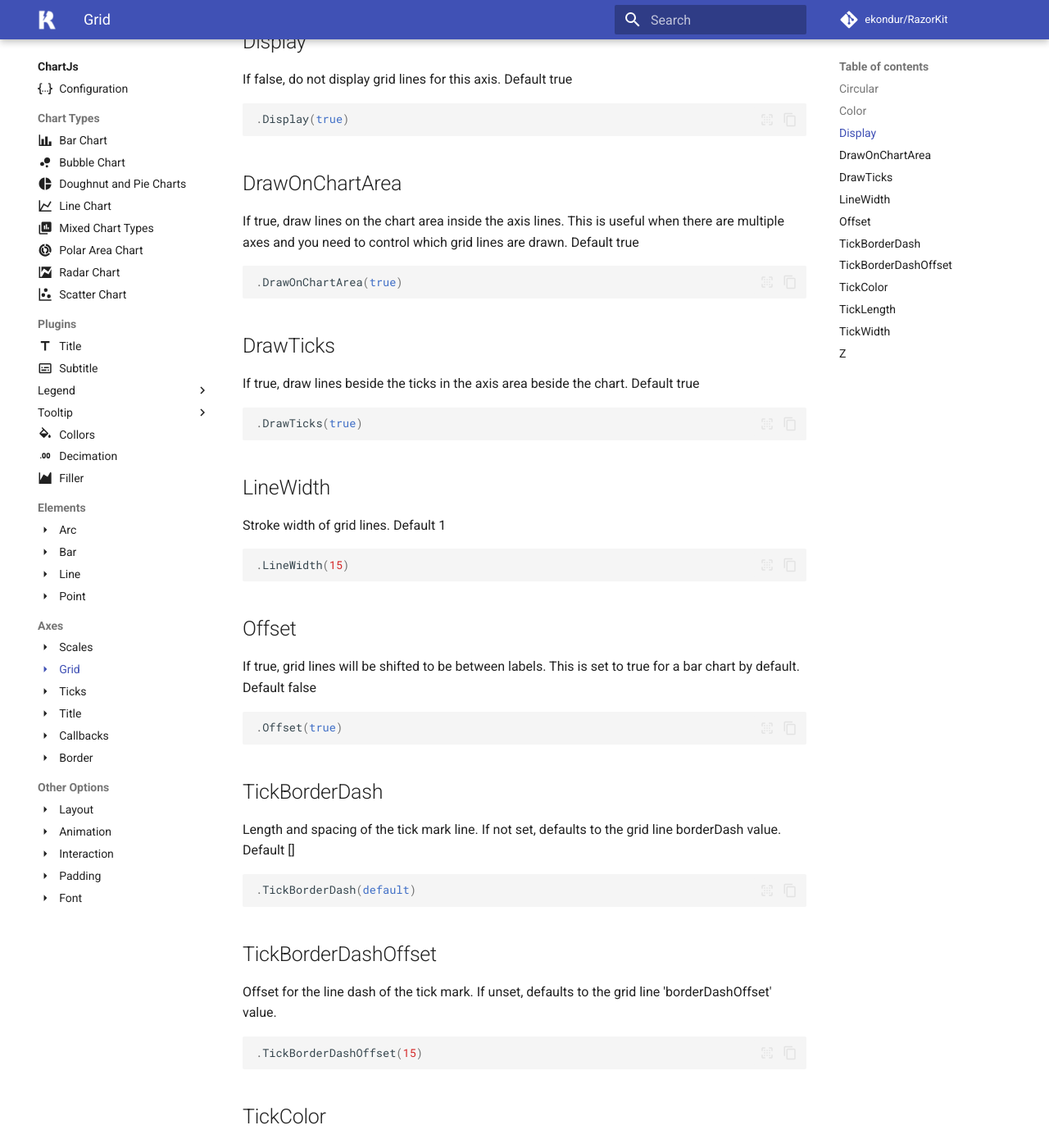
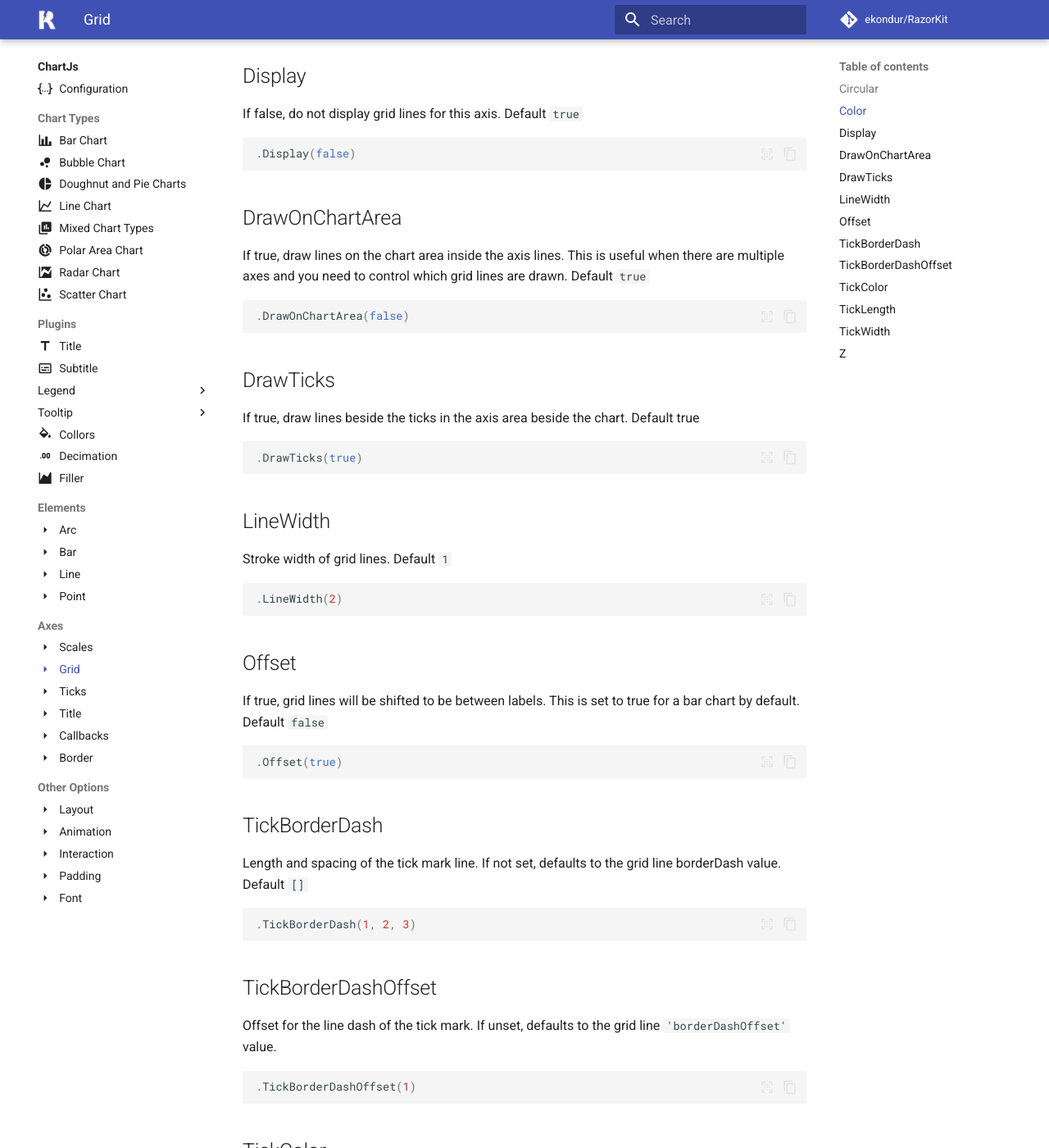
Before and after one commit to ekondur/RazorKit, an MkDocs documentation site: the page built from docs/chartjs/axes/grid.md, in a window 1280 px wide and 1400 px high, scrolled down 904 px. Shown: the whole window at 82% size. Built offline with MkDocs 1.6.1 and Material for MkDocs 9.7.7, drawn with Linux system fonts in a browser that asks for light colours; comment, search, counter and statistics services are not loaded; some of the changed text lies outside the part shown.

Commit message:
v1.0.5 released

````diff
--- a/docs/chartjs/axes/grid.md
+++ b/docs/chartjs/axes/grid.md
@@ -15,32 +15,34 @@ icon: material/menu-right
             .Color("red")
             .LineWidth(1))))
 ```
+Grid Line Options:
+[:octicons-link-external-16:](https://www.chartjs.org/docs/latest/axes/styling.html#grid-line-configuration)
 
 ## Circular
-If true, gridlines are circular (on radar and polar area charts only). Default false
+If true, gridlines are circular (on radar and polar area charts only). Default ```false```
 ```csharp
 .Circular(true)
 ```
 
 ## Color
 The color of the grid lines. If specified as an array, the first color applies to the first grid line,
-            the second to the second grid line, and so on.
+the second to the second grid line, and so on.
+[:octicons-link-external-16:](https://www.chartjs.org/docs/latest/general/colors.html)
 ```csharp
-.Color("example")
+.Color("#666")
 ```
 
 ## Display
-If false, do not display grid lines for this axis. Default true
+If false, do not display grid lines for this axis. Default ```true```
 ```csharp
-.Display(true)
+.Display(false)
 ```
 
 ## DrawOnChartArea
 If true, draw lines on the chart area inside the axis lines.
-            This is useful when there are multiple axes and you need to control which grid lines are drawn.
-            Default true
+This is useful when there are multiple axes and you need to control which grid lines are drawn. Default ```true```
 ```csharp
-.DrawOnChartArea(true)
+.DrawOnChartArea(false)
 ```
 
 ## DrawTicks
@@ -50,52 +52,50 @@ If true, draw lines beside the ticks in the axis area beside the chart. Default
 ```
 
 ## LineWidth
-Stroke width of grid lines. Default 1
+Stroke width of grid lines. Default ```1```
 ```csharp
-.LineWidth(15)
+.LineWidth(2)
 ```
 
 ## Offset
-If true, grid lines will be shifted to be between labels. This is set to true for a bar chart by default.
-            Default false
+If true, grid lines will be shifted to be between labels. This is set to true for a bar chart by default. Default ```false```
 ```csharp
 .Offset(true)
 ```
 
 ## TickBorderDash
-Length and spacing of the tick mark line. If not set, defaults to the grid line borderDash value.
-            Default []
+Length and spacing of the tick mark line. If not set, defaults to the grid line borderDash value. Default ```[]```
 ```csharp
-.TickBorderDash(default)
+.TickBorderDash(1, 2, 3)
 ```
 
 ## TickBorderDashOffset
-Offset for the line dash of the tick mark. If unset, defaults to the grid line 'borderDashOffset' value.
+Offset for the line dash of the tick mark. If unset, defaults to the grid line ```'borderDashOffset'``` value.
 ```csharp
-.TickBorderDashOffset(15)
+.TickBorderDashOffset(1)
 ```
 
 ## TickColor
 Color of the tick line. If unset, defaults to the grid line color.
+[:octicons-link-external-16:](https://www.chartjs.org/docs/latest/general/colors.html)
 ```csharp
-.TickColor("example")
+.TickColor("rgba(0, 0, 0, 0.1)")
 ```
 
 ## TickLength
-Length in pixels that the grid lines will draw into the axis area. Default 8
+Length in pixels that the grid lines will draw into the axis area. Default ```8```
 ```csharp
-.TickLength(15)
+.TickLength(5)
 ```
 
 ## TickWidth
 Width of the tick mark in pixels. If unset, defaults to the grid line width.
 ```csharp
-.TickWidth(15)
+.TickWidth(1)
 ```
 
 ## Z
-z-index of the gridline layer. Values less than equal are drawn under datasets, grater than 0 on top.
-            Default -1
+z-index of the gridline layer. Values ```<= 0``` are drawn under datasets, ```> 0``` on top. Default ```-1```
 ```csharp
-.Z(15)
+.Z(1)
 ```
````
Also changed, not shown: 1 other file.
